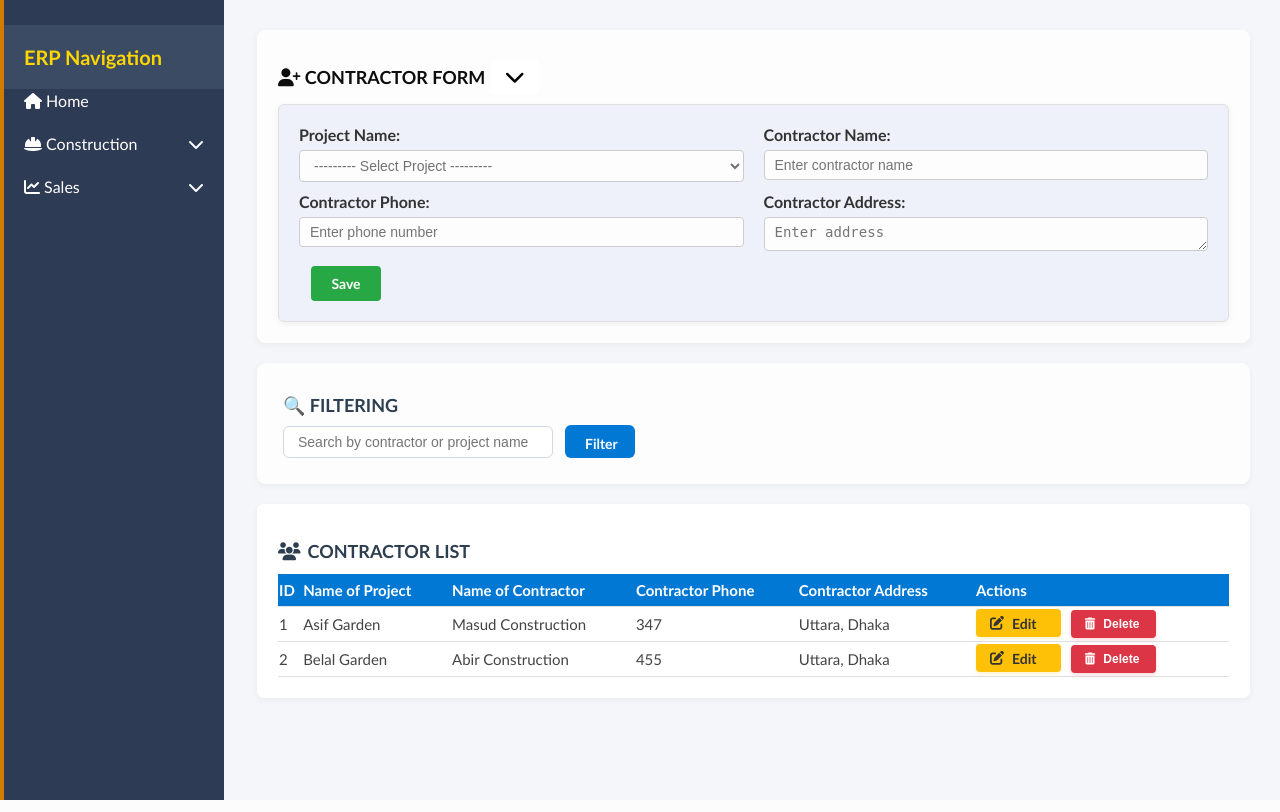
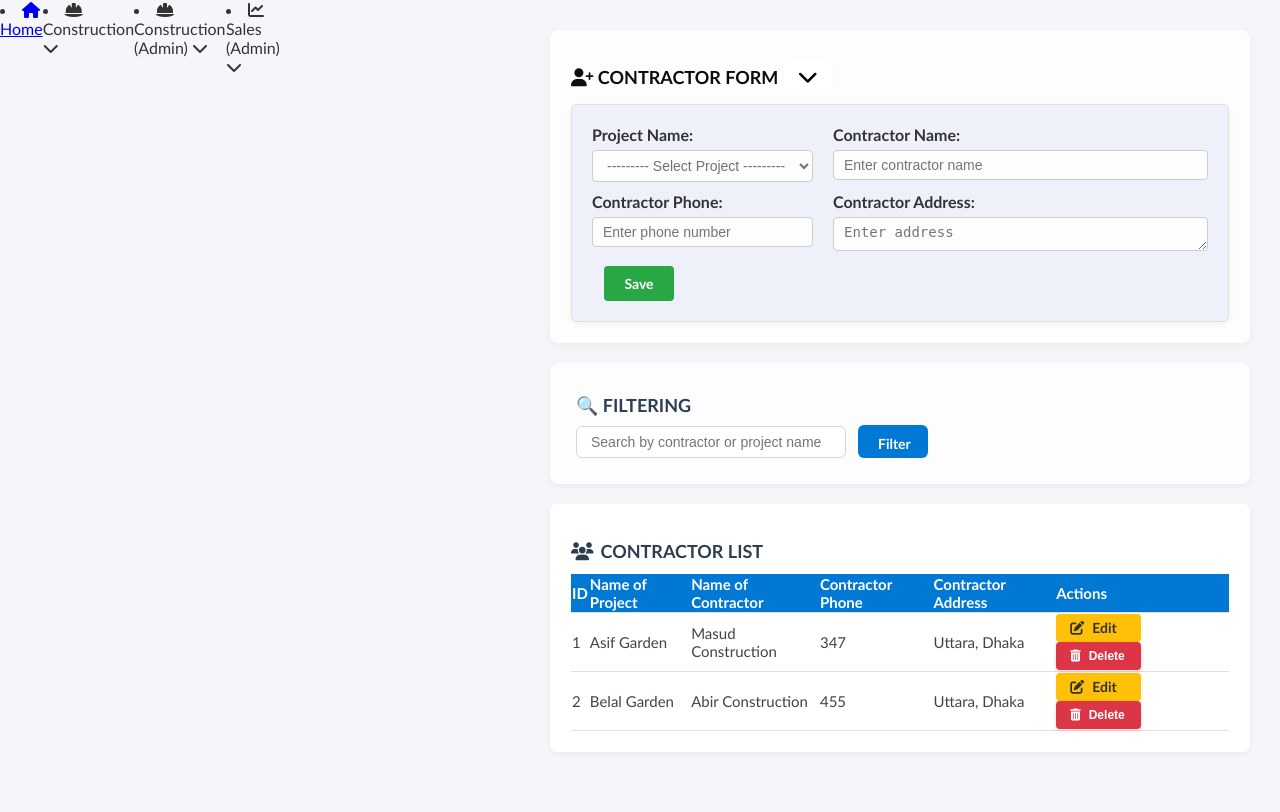
Before and after one commit to FAISAL-450/ERP-PROJECT, a Django app: page /contractor/dashboard/ in a window 1280 px wide. Run offline with Django 5.2, Linux system fonts and the light colour scheme; a user stored in the database is signed in; data comes from the database, SQL or seed files in the repository.

Commit message:
Update sidebar template for department visibility

```diff
--- a/templates/base.html
+++ b/templates/base.html
@@ -108,32 +108,20 @@
 <body>
 
 
-<div class="sidebar {% if request.user.is_authenticated %}{{ request.user.profile.department|default:"no-department"|lower }}{% endif %}">
-  <div class="sidebar-header">ERP Navigation</div>
-  <ul class="sidebar-menu">
-
 {% if request.user.is_authenticated %}
   {% with request.user.profile as profile %}
 
     <!-- DEBUG: {{ request.user.email }} → {{ profile.department }} -->
 
-        {# Home: visible to non-construction/sales OR superusers #}
-        {% if profile.department != 'construction' and profile.department != 'sales' %}
+    {# Always show Home #}
     <li class="nav-item">
       <a href="{% url 'home' %}">
         <span><i class="fas fa-home"></i> Home</span>
       </a>
     </li>
-        {% elif request.user.is_superuser %}
-          <li class="nav-item">
-            <a href="{% url 'home' %}">
-              <span><i class="fas fa-home"></i> Home</span>
-            </a>
-          </li>
-        {% endif %}
 
     {# Construction Section #}
-        {% if profile.department == 'construction' or request.user.is_superuser %}
+    {% if profile.department == 'construction' %}
       <li class="dropdown">
         <a class="dropdown-toggle">
           <span><i class="fas fa-hard-hat"></i> Construction</span>
@@ -147,10 +135,33 @@
     {% endif %}
 
     {# Sales Section #}
-        {% if profile.department == 'sales' or request.user.is_superuser %}
+    {% if profile.department == 'sales' %}
       <li class="dropdown">
         <a class="dropdown-toggle">
           <span><i class="fas fa-chart-line"></i> Sales</span>
+          <i class="fa fa-chevron-down toggle-icon"></i>
+        </a>
+        <ul class="dropdown-menu">
+          <li><a href="{% url 'customer_dashboard' %}?department=sales">Customer Detailed</a></li>
+        </ul>
+      </li>
+    {% endif %}
+
+    {# Superuser override: show all sections #}
+    {% if request.user.is_superuser %}
+      <li class="dropdown">
+        <a class="dropdown-toggle">
+          <span><i class="fas fa-hard-hat"></i> Construction (Admin)</span>
+          <i class="fa fa-chevron-down toggle-icon"></i>
+        </a>
+        <ul class="dropdown-menu">
+          <li><a href="{% url 'project_dashboard' %}?department=construction">Project Detailed</a></li>
+          <li><a href="{% url 'contractor:contractor_dashboard' %}?department=construction">Contractor Detailed</a></li>
+        </ul>
+      </li>
+      <li class="dropdown">
+        <a class="dropdown-toggle">
+          <span><i class="fas fa-chart-line"></i> Sales (Admin)</span>
           <i class="fa fa-chevron-down toggle-icon"></i>
         </a>
         <ul class="dropdown-menu">
@@ -168,7 +179,7 @@
 
   {% endwith %}
 {% else %}
-      {# Home for anonymous users #}
+  {# Anonymous users #}
   <li class="nav-item">
     <a href="{% url 'home' %}">
       <span><i class="fas fa-home"></i> Home</span>
@@ -176,8 +187,6 @@
   </li>
 {% endif %}
 
-  </ul>
-</div>
 
 
   <div class="main-content">
```
Lines whose indentation alone changed are shown as unchanged.
